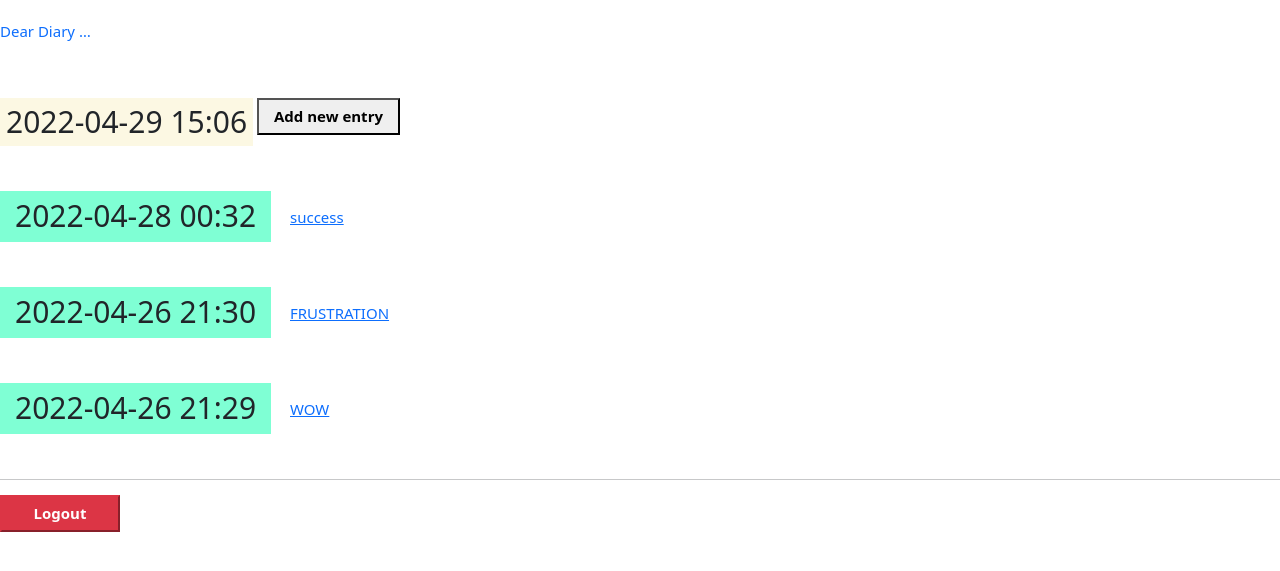
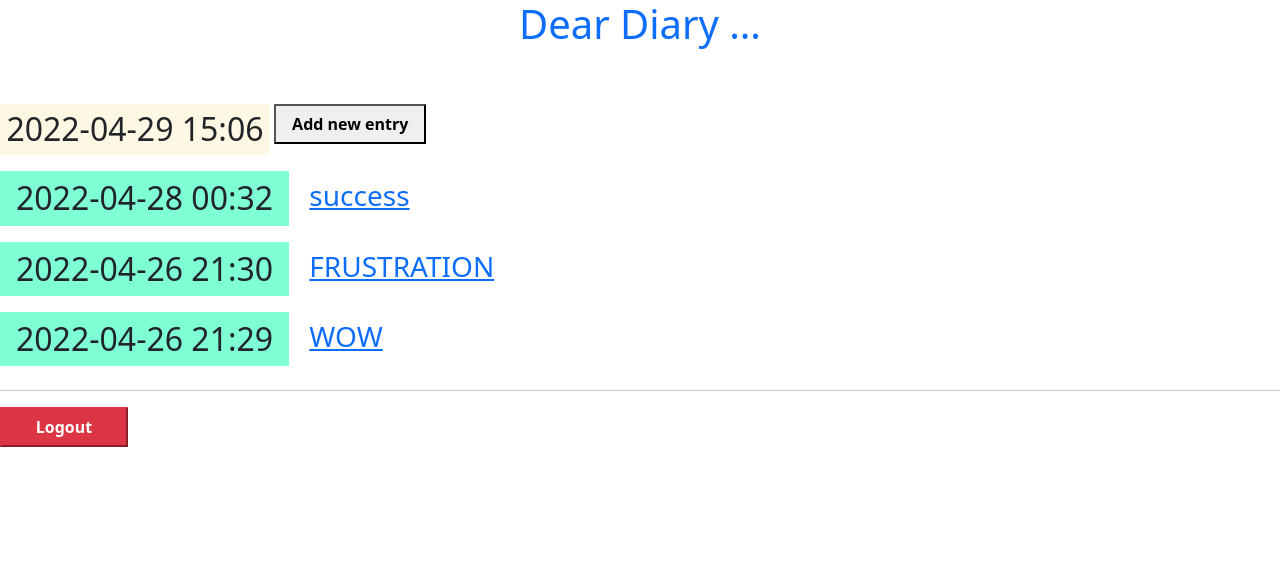
Before and after one commit to alummav/my-diary, a Django app: page / in a window 1280 px wide. Shown: the top 571 px of the page. Run offline with Django 3.2, Linux system fonts and the light colour scheme; data comes from the database, SQL or seed files in the repository; both versions use the stored data as it was after the commit.

Commit message:
css edits (alexey)

```diff
--- a/entries/static/css/diary.css
+++ b/entries/static/css/diary.css
@@ -2,12 +2,11 @@
 
 * {
     box-sizing: border-box;
-    font-size: 15px;
 }
 
 body {
     font-family: sans-serif;
-    font-size: 14px;
+    font-size: 18px;
 }
 
 a {
@@ -18,7 +17,8 @@ a:hover {
 }
 
 h1 {
-    font-size: 10px;
+    font-size: 4.8em;
+    text-align: center;
 }
 
 h1 a {
@@ -26,7 +26,7 @@ h1 a {
 }
 
 h2, h3 {
-    font-size: 10px;
+    font-size: 1.4em;
     margin: 0;
     display: inline-block;
     padding: 0.5rem 1rem;
@@ -45,12 +45,12 @@ h2 {
 }
 
 article {
-    margin-bottom: 2.5rem;
+    margin-bottom: 0.5rem;
 }
 
 p {
-    font-size: 1.0em;
-    padding-left: 5px;
+    font-size: 1.2em;
+    padding-left: 1rem;
     line-height: 1.3em;
     max-width: 36rem;
     color: dimgray;
@@ -93,24 +93,22 @@ input[type="submit"] {
     min-width: 8rem;
 }
 
-/* Messages */
-
-.messages {
-    padding: 10;
-    list-style: none;
-}
-
-.message {
-    width: 100%;
-    background: blue;
-    padding: 1rem;
-    text-align: center;
-    margin: 5rem 2rem;
-}
-
 /* Day coloring */
 
 .Saturday,
 .Sunday {
     background-color: lightsalmon;
 }
+
+.messages {
+    padding: 0;
+    list-style: none;
+}
+
+.message {
+    width: 100%;
+    background: lightblue;
+    padding: 1rem;
+    text-align: center;
+    margin: 1rem 0;
+}
```
Also changed, not shown: db.sqlite3.
